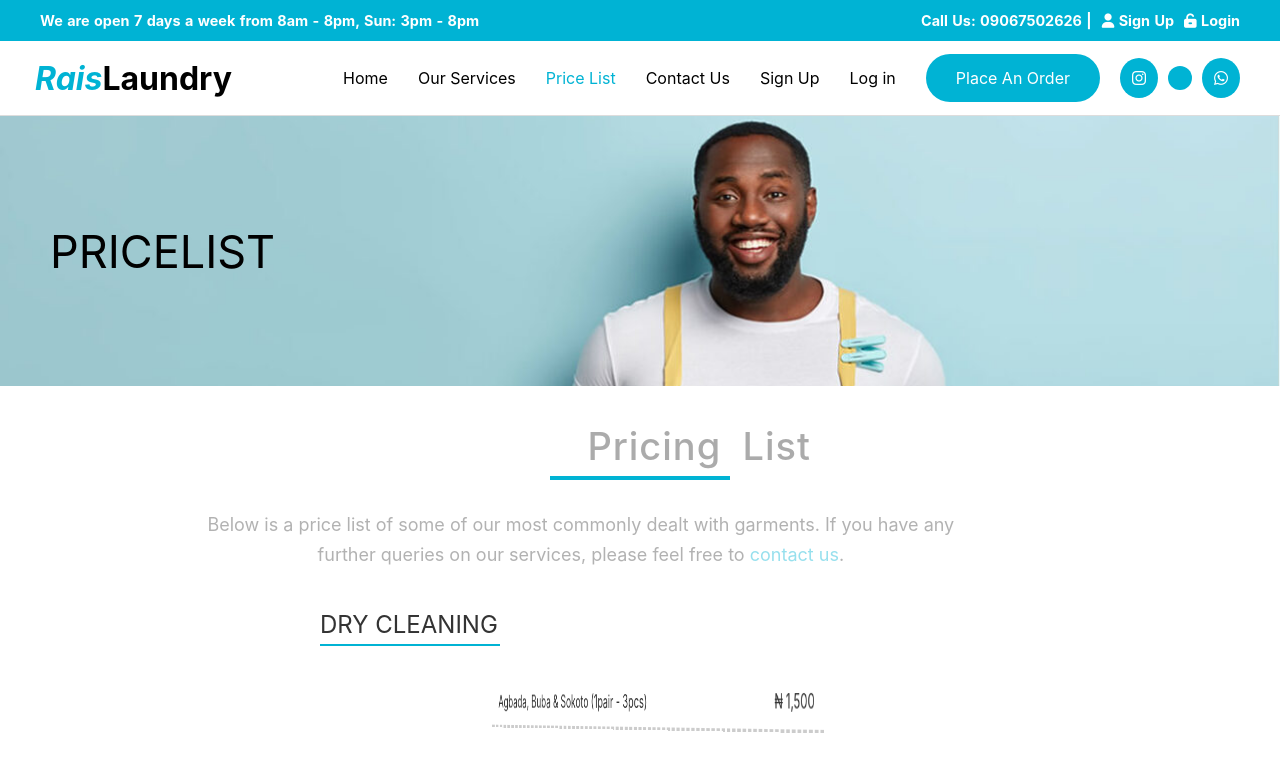
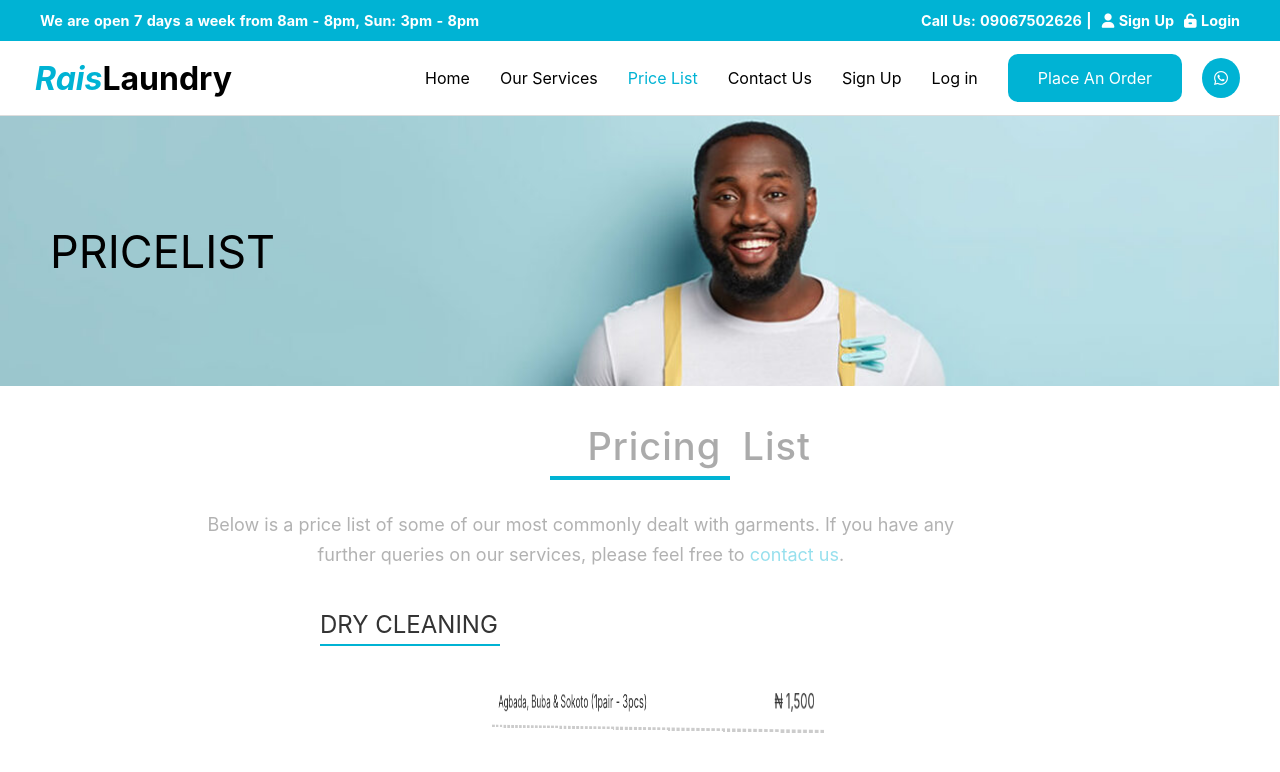
Before and after one commit to ogungbile-oluwasogo/RaisLaundry, a React (Create React App) app: page /price-list in a window 1280 px wide. Shown: the top 772 px of the page. Built offline with nearby package versions, Linux system fonts and the light colour scheme.

Commit message:
adjustment on navbar

```diff
--- a/src/Layouts/Header.jsx
+++ b/src/Layouts/Header.jsx
@@ -102,8 +102,7 @@ const Header = ({ showNav, showNavHandler }) => {
               </NavLink>
             </li>
           </ul>
-          <i className="fa-brands fa-instagram"></i>
-          <i className="fa-brands fa-x-twitter"></i>
+
           <a href="https://wa.me/08131058753">
             <i className="fa-brands fa-whatsapp"></i>
           </a>
--- a/src/Layouts/RootLayout.module.css
+++ b/src/Layouts/RootLayout.module.css
@@ -107,7 +107,7 @@
 .header div ul li .placeorder {
   background-color: #00b3d4;
   padding: 14px 30px;
-  border-radius: 30px;
+  border-radius: 10px;
   color: #fff;
   transition: 0.2s ease-in-out;
 }
--- a/src/Pages/Login.jsx
+++ b/src/Pages/Login.jsx
@@ -13,7 +13,7 @@ const Login = ({ setToken }) => {
   const [btnLoading, setBtnLoading] = useState(false);
 
   useEffect(() => {
-    document.title = "Sign Up";
+    document.title = "Log In";
     AOS.init({ duration: 1700 });
   }, []);
 
--- a/src/Pages/PriceList.jsx
+++ b/src/Pages/PriceList.jsx
@@ -76,7 +76,7 @@ const PriceList = () => {
           <p>₦ 200</p>
         </div>
         {showMore && <SeeMorePrice />}
-        <button onClick={showMoreHandler} data-aos="fade-up">
+        <button onClick={showMoreHandler} data-aos="fade-right">
           {!showMore ? "VIEW FULL LIST" : "VIEW LESS LIST"}
         </button>
       </div>
--- a/src/Pages/Services.jsx
+++ b/src/Pages/Services.jsx
@@ -1,12 +1,13 @@
 import { Fragment } from "react";
 import { Link } from "react-router-dom";
 import style from "./Services.module.css";
+import { useEffect } from "react";
 import AOS from "aos";
-import { useEffect } from "react";
 import "aos/dist/aos.css";
 
 const Services = () => {
   useEffect(() => {
+    document.title = "Our Services";
     AOS.init({ duration: 1700 });
   }, []);
 
```
